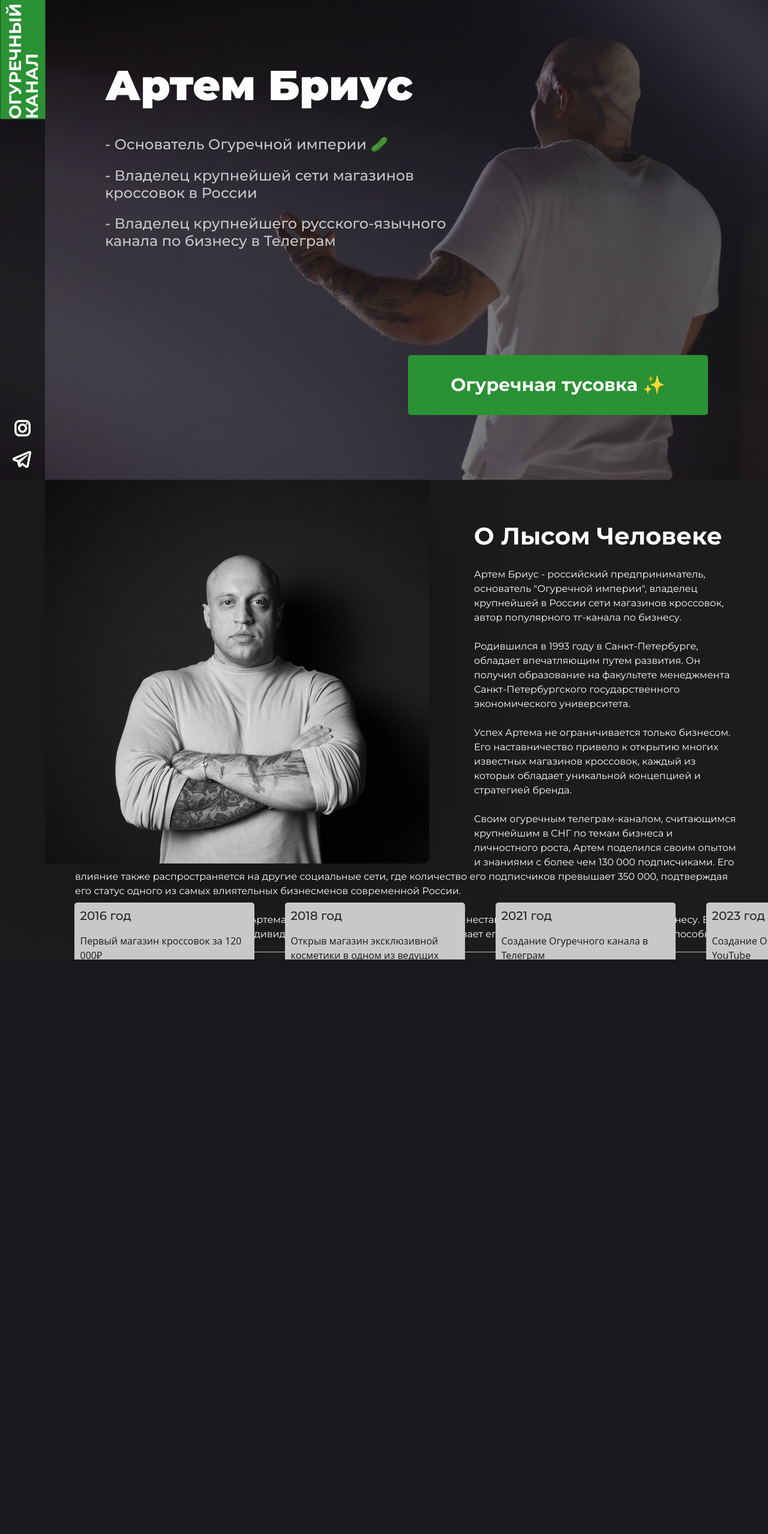
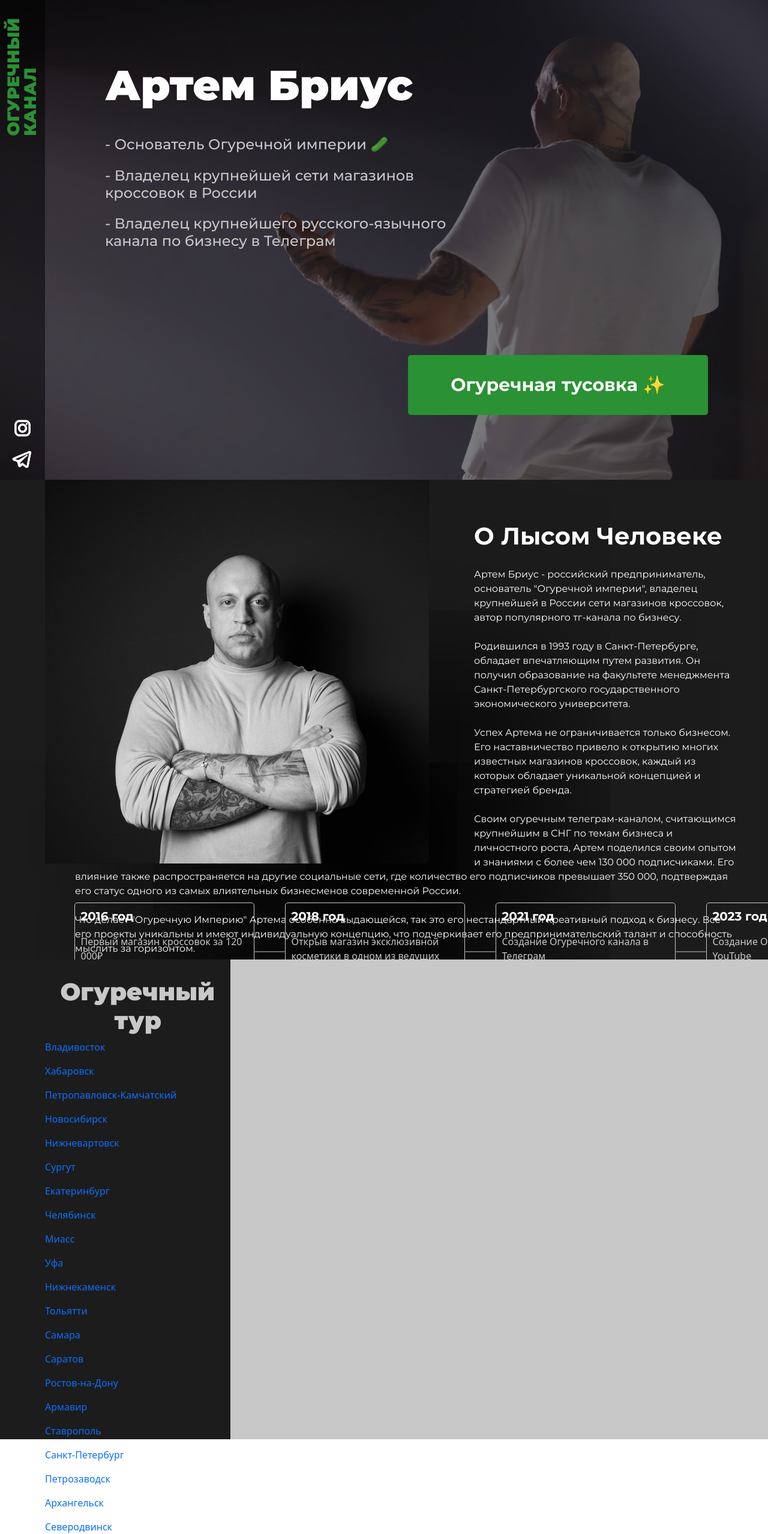
Before and after one commit to Konstantin-create/ogrtz, a Flask app: page / in a window 1280 px wide. Shown: the whole page at 60% size. Before the commit the page ends 1600 px from the top, so only its background shows below. Run offline with Flask 3, Linux system fonts and the light colour scheme; some libraries are stand-ins or nearby versions.

Commit message:
feat: working on second and third page

```diff
--- a/app/static/css/styles.css
+++ b/app/static/css/styles.css
@@ -94,16 +94,16 @@ aside {
 .aside-header {
     display: block;
     font-family: Montserrat, sans-serif;
-    font-weight: 700;
-    color: white;
+    font-weight: 900;
+    color: #2a9134;
     transform: rotate(-90deg);
-    margin-top: 2em;
-    margin-left: -2.4em;
+    margin-top: 3em;
+    margin-left: -2.5em;
     width: 7.5em;
     height: 75px;
     line-height: 100%;
     padding-top: 10px;
-    background-color: #2a9134;
+    /*background-color: #2a9134;*/
     cursor: pointer;
 }
 
@@ -145,7 +145,7 @@ aside {
     background-size: cover;
     margin: 0 75px;
     border-radius: 0 0 10px 0;
-    box-shadow: 15px 15px 100px rgba(20, 20, 20, .8);
+    box-shadow: 190px 300px 500px rgba(0, 0, 0, 1);
     float: left;
 }
 
@@ -179,7 +179,8 @@ aside {
 .time-line-block {
     width: 300px;
     height: 175px;
-    background-color: #c8c8c8;
+    /*background-color: #c8c8c8;*/
+    border: 1px solid #c8c8c8;
     margin: 15px;
     border-radius: 5px;
     box-sizing: border-box;
@@ -191,27 +192,30 @@ aside {
 
 .time-line-line {
     width: 1px;
-    height: 195px;
+    height: 50px;
     background-color: #c8c8c8;
-    margin: 0 10px;
+    margin: 72px 10px;
     transform: rotate(90deg);
     z-index: 1;
 }
 
 .time-line-block-header {
     font-family: Montserrat, sans-serif;
-    font-weight: 500;
+    font-weight: 700;
     padding: 5px;
+    color: white;
 }
 
 .time-line-block-text {
     padding: 5px;
+    color: #c8c8c8;
 }
 
 .time-line-block-more {
     font-family: Montserrat, sans-serif;
     position: absolute;
-    color: #000;
+    font-weight: 600;
+    color: #2a9134;
     right: 10px;
     bottom: 0;
 }
@@ -219,3 +223,33 @@ aside {
 .time-line-block-more:hover {
     text-decoration: underline;
 }
+
+.third {
+    width: 100%;
+    height: 100vh;
+    display: flex;
+    justify-content: center;
+}
+
+
+.third-left {
+    width: 30%;
+    height: 100vh;
+    background-color: #1c1c1c;
+    padding-left: 75px;
+}
+
+.third-left-header {
+    font-family: Montserrat, sans-serif;
+    font-weight: 900;
+    font-size: 40px;
+    color: #c8c8c8;
+    text-align: center;
+    padding-top: 30px;
+}
+
+.third-right {
+    width: 70%;
+    height: 100vh;
+    background-color: #c8c8c8;
+}
--- a/app/templates/index.html
+++ b/app/templates/index.html
@@ -82,5 +82,35 @@
         </div>
     </div>
 </div>
+<div class="third">
+    <div class="third-left">
+        <h3 class="third-left-header">Огуречный<br>тур</h3>
+        <div class="third-left-points">
+            <a href=""><p class="point-line finished">Владивосток</p></a>
+            <a href=""><p class="point-line finished">Хабаровск</p></a>
+            <a href=""><p class="point-line finished">Петропавловск-Камчатский</p></a>
+            <a href=""><p class="point-line finished">Новосибирск</p></a>
+            <a href=""><p class="point-line finished">Нижневартовск</p></a>
+            <a href=""><p class="point-line current">Сургут</p></a>
+            <a href=""><p class="point-line">Екатеринбург</p></a>
+            <a href=""><p class="point-line">Челябинск</p></a>
+            <a href=""><p class="point-line">Миасс</p></a>
+            <a href=""><p class="point-line">Уфа</p></a>
+            <a href=""><p class="point-line">Нижнекаменск</p></a>
+            <a href=""><p class="point-line">Тольятти</p></a>
+            <a href=""><p class="point-line">Самара</p></a>
+            <a href=""><p class="point-line">Саратов</p></a>
+            <a href=""><p class="point-line">Ростов-на-Дону</p></a>
+            <a href=""><p class="point-line">Армавир</p></a>
+            <a href=""><p class="point-line">Ставрополь</p></a>
+            <a href=""><p class="point-line">Санкт-Петербург</p></a>
+            <a href=""><p class="point-line">Петрозаводск</p></a>
+            <a href=""><p class="point-line">Архангельск</p></a>
+            <a href=""><p class="point-line">Северодвинск</p></a>
+        </div>
+    </div>
+    <div class="third-right">
+    </div>
+</div>
 </body>
 </html>
```
